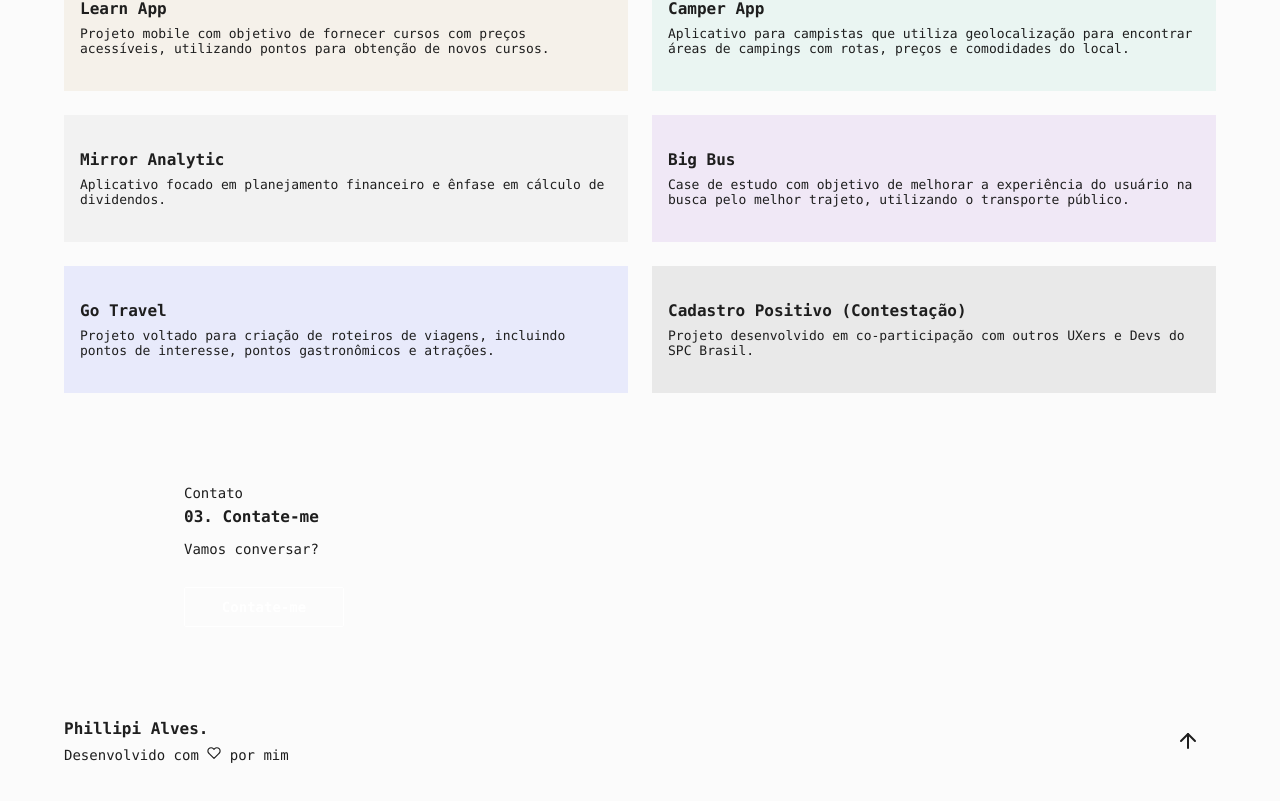
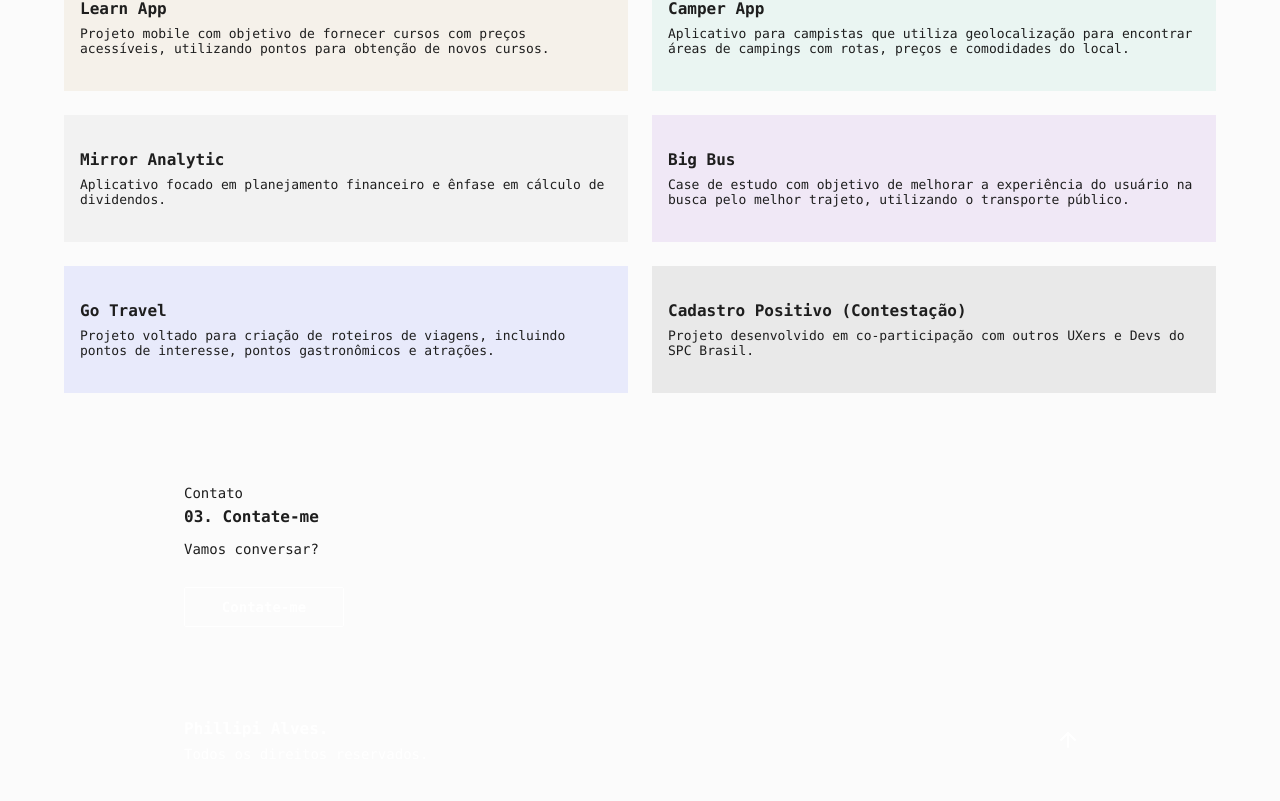
Before and after one commit to Phixelz/MyPortfolio, a Next.js app: page / in a window 1280 px wide. Shown: the part 1258-2059 px from the top of the page. Built offline with nearby package versions, Linux system fonts and the light colour scheme.

Commit message:
components update

```diff
--- a/src/components/Footer/index.tsx
+++ b/src/components/Footer/index.tsx
@@ -1,6 +1,6 @@
 import { useCallback } from "react";
 
-import { FiArrowUp, FiHeart } from "react-icons/fi";
+import { FiArrowUp } from "react-icons/fi";
 
 import styles from "./styles.module.scss";
 
@@ -13,16 +13,18 @@ export function Footer() {
   }, []);
 
   return (
+    <div className={styles.container}>
     <footer className={styles.wrapper}>
       <hgroup>
         <h2>Phillipi Alves.</h2>
         <p className={styles.iconheart}>
-          Desenvolvido com <FiHeart /> por mim
+          Todos os direitos reservados.
         </p>
       </hgroup>
       <button type="button" onClick={handleScrollToTop}>
         <FiArrowUp />
       </button>
     </footer>
+    </div>
   );
 }
--- a/src/components/Footer/styles.module.scss
+++ b/src/components/Footer/styles.module.scss
@@ -1,3 +1,7 @@
+.container {
+  background-color: var(--blue-700);
+}
+
 .wrapper {
   display: flex;
   flex-direction: row;
@@ -5,11 +9,9 @@
   justify-content: space-between;
 
   padding: 4.6rem 2.4rem;
-   max-width: 1200px;
+  max-width: 960px;
   align-items: left;
   margin: 0 auto;
-
-  background-color: transparent;
 
   hgroup {
     margin: 0;
@@ -20,6 +22,7 @@
     h2 {
       font-size: 1.6rem;
       font-weight: 700;
+      color: var(--white);
 
       line-height: 1.9rem;
 
@@ -29,6 +32,7 @@
     p {
       font-size: 1.4rem;
       line-height: 1.6rem;
+      color: var(--white);
     }
   }
 
@@ -48,6 +52,7 @@
 
     svg {
       font-size: 2.4rem;
+      color: var(--white);
     }
   }
 }
```
